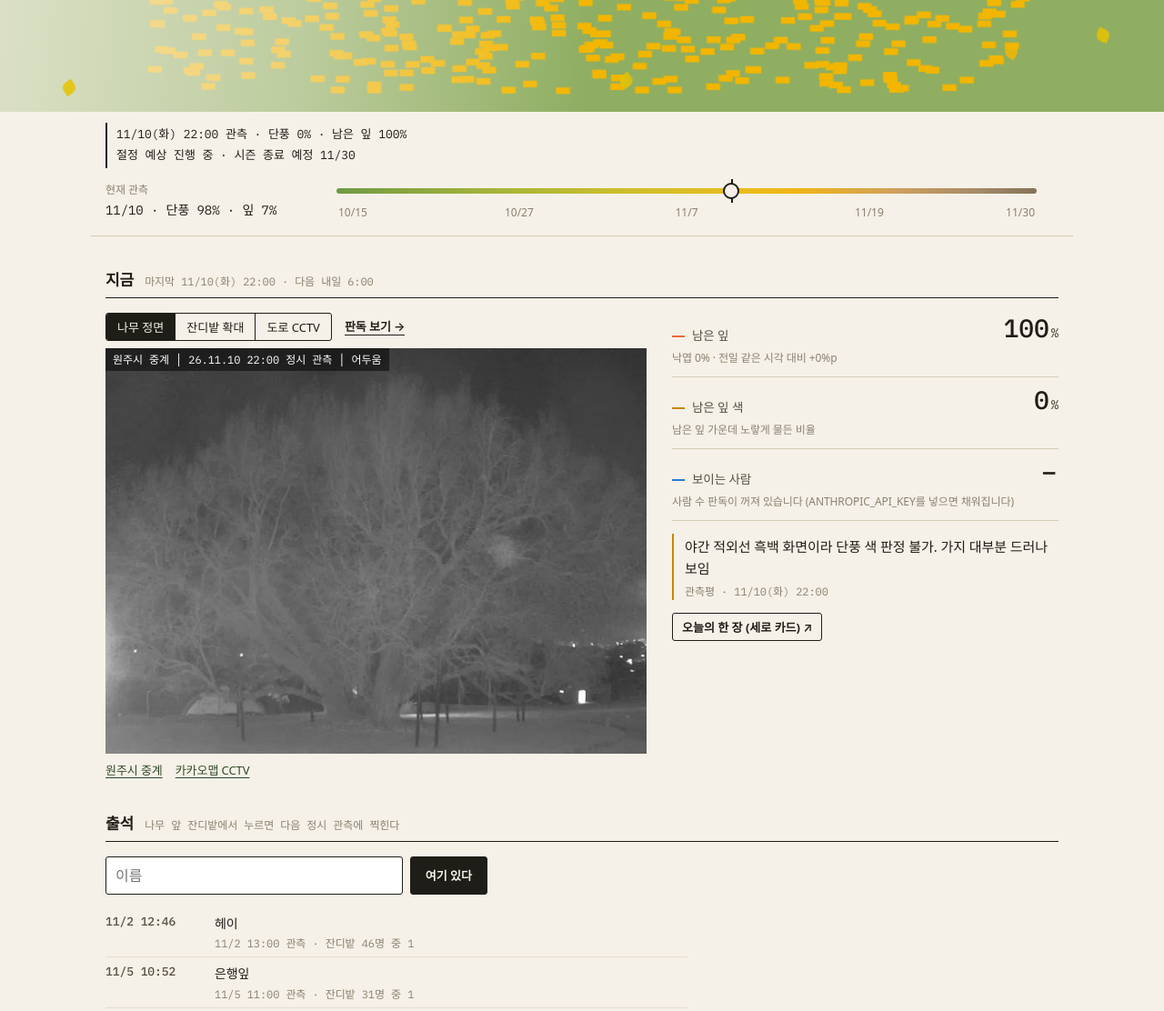
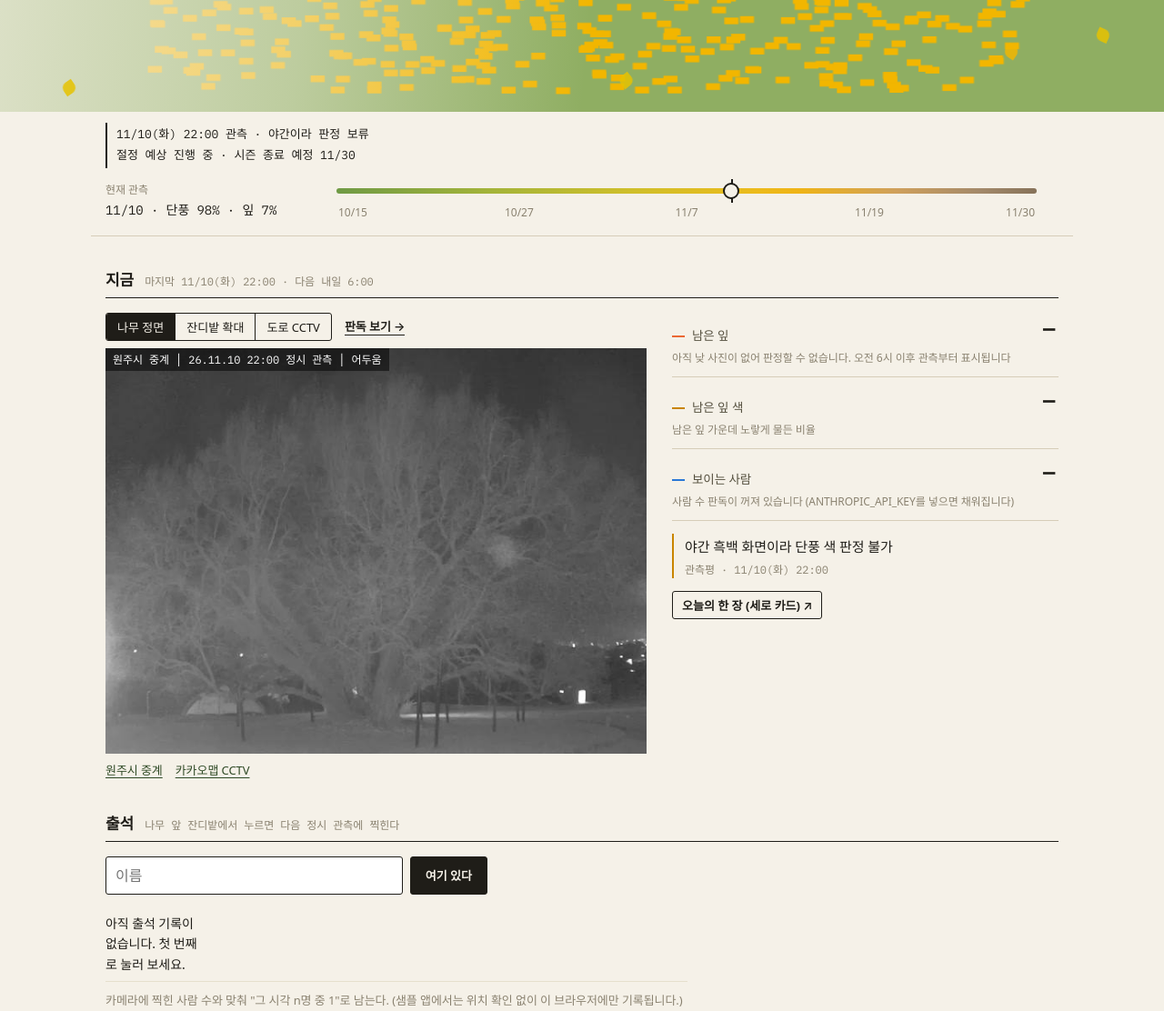
Before and after one commit to DongwonShin0/ginkgo, a plain HTML site: page index.html in a window 1280 px wide. Shown: the part 520-1632 px from the top of the page at 91% size. Drawn offline with Linux system fonts and the light colour scheme; a web font is replaced by a local one.

Commit message:
Add files via upload

```diff
--- a/index.html
+++ b/index.html
@@ -369,7 +369,7 @@ if(REAL&&DAILY.length>=3){ /* 앞날 '예상'을 실측에 맞춰 다시 그린
 }
 const last=RECS[RECS.length-1];
 const peakDay=(()=>{const f=DAILY.find(r=>r.fol>=90);return f?f.date:null})();
-const COMMENTS=['아직 연두빛 위주, 가지 끝부터 노랗게 번지는 중 🍃','절반쯤 물들었고 햇살 받는 쪽이 먼저 노랗다','샛노랗게 거의 다 물들었다, 바람에 잎이 날리기 시작','가지 대부분 드러남, 바닥에 노란 융단','야간 적외선 흑백 화면이라 단풍 색 판정 불가. 가지 대부분 드러나 보임'];
+const COMMENTS=['아직 연두빛 위주, 가지 끝부터 노랗게 번지는 중 🍃','절반쯤 물들었고 햇살 받는 쪽이 먼저 노랗다','샛노랗게 거의 다 물들었다, 바람에 잎이 날리기 시작','가지 대부분 드러남, 바닥에 노란 융단','야간 흑백 화면이라 단풍 색 판정 불가'];
 const commentFor=r=>r.dark?COMMENTS[4]:r.rem<40?COMMENTS[3]:r.fol>85?COMMENTS[2]:r.fol>40?COMMENTS[1]:COMMENTS[0];
 const SEED_ATT=[{name:'헤이',slot:'11/2 13:00',of:46,at:'11/2 12:46'},{name:'은행잎',slot:'11/5 11:00',of:31,at:'11/5 10:52'},{name:'산책',slot:'11/7 14:00',of:58,at:'11/7 13:40'}];
 const SEED_GUESS=[{name:'노랑',a:'2026-11-03',b:'2026-11-07'},{name:'가을',a:'2026-11-05',b:'2026-11-05'},{name:'지팡이',a:'2026-11-01',b:'2026-11-12'},{name:'흰뱀',a:'2026-11-06',b:'2026-11-08'}];
@@ -498,7 +498,7 @@ function simUpdate(){
 simS.oninput=simUpdate;$('simNow').onclick=()=>{simS.value=NOWI;simUpdate()};
 (function leaves(){const el=$('leaves');for(let k=0;k<14;k++){const i=document.createElement('i');i.style.left=(Math.random()*100)+'%';i.style.background=['#f2b600','#e6c200','#d9a400'][k%3];i.style.animationDuration=(9+Math.random()*9)+'s';i.style.animationDelay=(-Math.random()*14)+'s';el.appendChild(i)}})();
 $('headline').textContent=
-`${mdw(last.date)} ${String(last.h).padStart(2,'0')}:00 관측 · 단풍 ${Math.round(last.fol)}% · 남은 잎 ${Math.round(last.rem)}%\n`+
+(REAL&&last.dark&&!RECS.some(r=>r.real&&!r.dark)?`${mdw(last.date)} ${String(last.h).padStart(2,'0')}:00 관측 · 야간이라 판정 보류\n`:`${mdw(last.date)} ${String(last.h).padStart(2,'0')}:00 관측 · 단풍 ${Math.round(last.fol)}% · 남은 잎 ${Math.round(last.rem)}%\n`)+
 `절정 ${peakDay?mdw(peakDay)+' (관측)':'예상 진행 중'} · 시즌 종료 예정 ${md(SITE.seasonEnd)}`;
 simUpdate();
 
@@ -514,9 +514,10 @@ function renderNow(){
   const dRem=prev?Math.round(last.rem-prev.rem):0;
   const yShare=last.real?Math.round(last.yel):(last.rem>0?Math.round(clamp(last.yel/Math.max(last.rem*.82,.01)*100,0,100)):0);
   const ppl=last.pt+last.pl;
+  const UNK=!!REAL&&last.dark&&!RECS.some(r=>r.real&&!r.dark);
   $('readout').innerHTML=
-   `<div class="row"><dt><i class="sw" style="background:var(--s-drop)"></i>남은 잎</dt><dd>${Math.round(last.rem)}<small>%</small></dd><div class="sub">낙엽 ${100-Math.round(last.rem)}% · 전일 같은 시각 대비 ${dRem>=0?'+':''}${dRem}%p</div></div>`+
-   `<div class="row"><dt><i class="sw" style="background:var(--s-fol)"></i>남은 잎 색</dt><dd>${last.real?yShare:Math.min(97,yShare||97)}<small>%</small></dd><div class="sub">남은 잎 가운데 노랗게 물든 비율</div></div>`+
+   `<div class="row"><dt><i class="sw" style="background:var(--s-drop)"></i>남은 잎</dt><dd>${UNK?'–':Math.round(last.rem)}<small>${UNK?'':'%'}</small></dd><div class="sub">${UNK?'아직 낮 사진이 없어 판정할 수 없습니다. 오전 6시 이후 관측부터 표시됩니다':`낙엽 ${100-Math.round(last.rem)}% · 전일 같은 시각 대비 ${dRem>=0?'+':''}${dRem}%p`}</div></div>`+
+   `<div class="row"><dt><i class="sw" style="background:var(--s-fol)"></i>남은 잎 색</dt><dd>${UNK?'–':(last.real?yShare:Math.min(97,yShare||97))}<small>${UNK?'':'%'}</small></dd><div class="sub">남은 잎 가운데 노랗게 물든 비율</div></div>`+
    `<div class="row"><dt><i class="sw" style="background:var(--s-idx)"></i>보이는 사람</dt><dd>${last.np?'–':ppl}<small>${last.np?'':'명'}</small></dd><div class="sub">${last.np?'사람 수 판독이 꺼져 있습니다 (ANTHROPIC_API_KEY를 넣으면 채워집니다)':`나무 ${last.pt} · 잔디밭 ${last.pl} · ${ppl<8?'한산':ppl<25?'보통':'붐빔'}`}</div></div>`;
   $('heroComment').innerHTML=`${last.comment||commentFor(last)}<span style="display:block;font:12px var(--mono);color:var(--muted);margin-top:4px">관측평 · ${mdw(last.date)} ${String(last.h).padStart(2,'0')}:00</span>`;
 }
@@ -527,7 +528,8 @@ const CAMNAME={tree:'원주시 중계',road:'반계IC CCTV',lawn:'반계IC CCTV
 let ATT=store.get('att',[]);
 function nextSlot(){const h=Math.min(Math.max(last.h+1,8),18);return`${md(last.date)} ${h}:00`}
 function renderAtt(){
-  const all=ATT.map(a=>({...a,me:1})).concat(SEED_ATT.map(a=>({...a}))).slice(0,12);
+  const all=ATT.map(a=>({...a,me:1})).concat(REAL?[]:SEED_ATT.map(a=>({...a}))).slice(0,12);
+  if(!all.length){$('attList').innerHTML='<div class="att"><span>아직 출석 기록이 없습니다. 첫 번째로 눌러 보세요.</span></div>';return}
   $('attList').innerHTML=all.map(a=>`<div class="att ${a.me?'me':''}"><b>${a.at}</b><span>${a.name}</span><small>${a.slot} 관측 · 잔디밭 ${a.of}명 중 1</small></div>`).join('');
 }
 $('attBtn').onclick=()=>{
```
